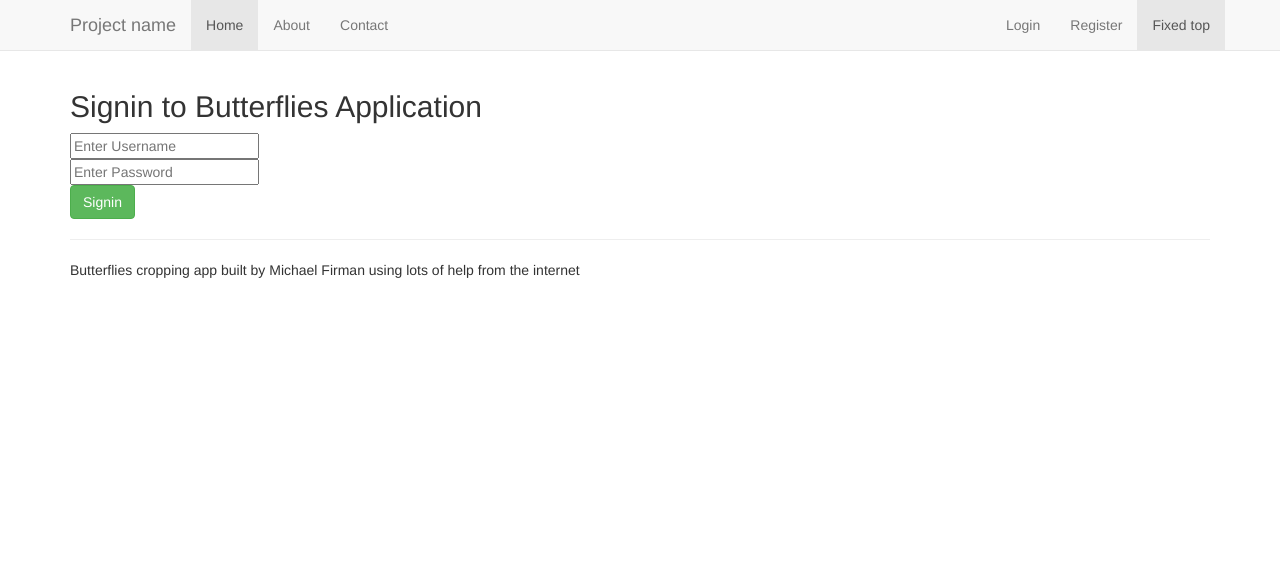
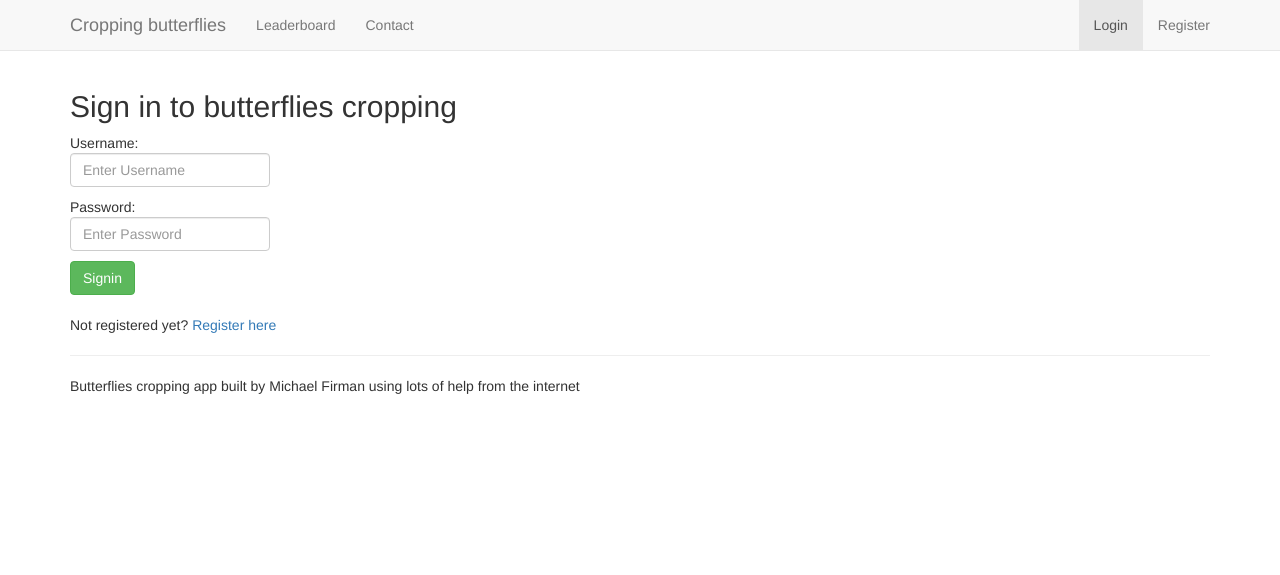
Before and after one commit to mdfirman/cropper, a Flask app: page /login in a window 1280 px wide. Shown: the top 575 px of the page. Run offline with Flask 2, Linux system fonts and the light colour scheme; parts of the project's set-up code (start-up, migrations or seed data) failed here and were passed over; some libraries are stand-ins or nearby versions.

Commit message:
All looking pretty super sexy, nearly there, just some bugs etc remaining

```diff
--- a/site/app.py
+++ b/site/app.py
@@ -5,13 +5,12 @@ from flask import Flask, render_template, request, url_for, send_from_directory
 import yaml
 import os
 import glob
-from time import time
+import time
 
 
 # Initialize the Flask application
 app = Flask(__name__)
 
-from datetime import datetime
 from flask_sqlalchemy import SQLAlchemy
 from flask import flash, redirect
 
@@ -20,8 +19,18 @@ from flask import Flask,session, request, flash, url_for, redirect, render_templ
 from flask.ext.login import login_user , logout_user , current_user , login_required
 from flask.ext.login import LoginManager
 
-from butterfly_file_handlers import build_unlabelled_img_set
+from butterfly_file_handlers import build_unlabelled_img_set, get_user_counts
 from userclass import User
+
+
+import random
+import StringIO
+
+from flask import make_response
+from matplotlib.backends.backend_agg import FigureCanvasAgg as FigureCanvas
+import matplotlib.pyplot as plt
+import seaborn as sns
+import numpy as np
 
 login_manager = LoginManager()
 login_manager.init_app(app)
@@ -29,10 +38,55 @@ login_manager.init_app(app)
 db = SQLAlchemy(app)
 
 global tic
-tic = time()
+tic = time.time()
+
+debug = True
+
+
+if debug:
+    data_dir = '/media/michael/Engage/data/butterflies/web_scraping/ispot/sightings_subset/'
+    yaml_name = 'sightings_subset.yaml'
+else:
+    data_dir = '/media/michael/Engage/data/butterflies/web_scraping/ispot/butterfly_subset/'
+    yaml_name = 'butterflies.yaml'
 
 global unlabelled_imgs
-unlabelled_imgs = build_unlabelled_img_set()
+unlabelled_imgs = build_unlabelled_img_set(data_dir, yaml_name)
+
+
+
+@app.route('/leaderboard_im.png')
+def leaderboard_im():
+    unames, counts = get_user_counts(data_dir)
+
+    ypos = np.arange(len(unames))
+
+    # plotting bar graph
+    fig = plt.figure(figsize=(8, 0.5+len(unames)/1.5))
+    plt.barh(ypos, counts, align='center', height=0.8)
+    plt.yticks(ypos, unames, fontsize=20)
+
+    # enforce integer only xticks
+    ya = plt.gca().get_xaxis()
+    ya.set_major_locator(plt.MaxNLocator(integer=True))
+
+    # moving axis to top
+    plt.gca().xaxis.tick_top()
+    plt.subplots_adjust(left=0.3, right=0.9, top=0.7, bottom=0.2)
+
+    # # xtick fontsize
+    plt.gca().tick_params(axis='x', which='major', labelsize=16)
+
+    # white background
+    plt.gca().set_axis_bgcolor((1, 1, 1))
+
+    canvas = FigureCanvas(fig)
+    output = StringIO.StringIO()
+    canvas.print_png(output)
+    response = make_response(output.getvalue())
+    response.mimetype = 'image/png'
+    return response
+
 
 
 # this gets a specific image file, and is used in the form_submit.html
@@ -49,7 +103,7 @@ def get_new_images():
 
     if not unlabelled_imgs:
         # might have run out, or might have missed one. Check all the files...
-        unlabelled_imgs = build_unlabelled_img_set()
+        unlabelled_imgs = build_unlabelled_img_set(data_dir, yaml_name)
 
         # now check again, if still empty then we're done
         if not unlabelled_imgs:
@@ -66,13 +120,17 @@ def form():
     This is run the first time the page is loaded
     """
     global tic, unlabelled_imgs
-    tic = time()
+    tic = time.time()
     T = get_new_images()
     print "T is ", T
     new_sighting_id, new_img_id, new_img_name = T
     return render_template('form_submit.html', sighting_id=new_sighting_id,
         img_id=new_img_name)
 
+
+@app.route('/leaderboard')
+def leaderboard():
+    return render_template('leaderboard.html')
 
 # Define a route for the action of the form, for example '/hello/'
 # We are also defining which type of requests this route is
@@ -89,7 +147,9 @@ def form_submission():
     # get the results from the form
     results = {
         'number_butterflies': str(request.form['number_butterflies']),
-        'time_taken': time() - tic
+        'time_taken': time.time() - tic,
+        'username': g.user.username,
+        'datetime': time.time()
     }
     try:
         results['top_bottom'] = str(request.form['topbottom'])
@@ -110,7 +170,7 @@ def form_submission():
 
     print "Saving results to ", savepath
     with open(savepath, 'w') as f:
-        yaml.dump(results, f, default_flow_style=False)
+        yaml.dump(results, f)
 
     # get a new image from the set of unlabelled images
     new_sighting_id, new_img_id, new_img_name = get_new_images()
@@ -120,7 +180,7 @@ def form_submission():
         return render_template('form_finished.html')
     else:
         # start the clock and render the new page
-        tic = time()
+        tic = time.time()
         print new_img_name
         return render_template('form_submit.html', sighting_id=new_sighting_id,
             img_id=new_img_name)
--- a/site/templates/layout.html
+++ b/site/templates/layout.html
@@ -4,7 +4,7 @@
 <meta http-equiv="X-UA-Compatible" content="IE=edge">
 <meta name="viewport" content="width=device-width, initial-scale=1">
 <title>Butterfly cropping</title>
-<meta name="viewport" content="initial-scale=1.0, user-scalable=no">
+<link rel="shortcut icon" href="../static/favicon.ico" />
 <meta charset="utf-8">
 <style>
 body {
@@ -12,11 +12,17 @@ body {
   padding-top: 70px;
     padding-bottom: 100px;
 }
+.textboxlabel {
+  margin-bottom: 0px;
+}
+.control-group{
+  margin-top: 10px;
+}
 </style>
 <link href="http://getbootstrap.com/dist/css/bootstrap.min.css" rel="stylesheet">
-<link href="../static/bootstrap-responsive.css" rel="stylesheet">
 <script src="https://ajax.googleapis.com/ajax/libs/jquery/2.2.0/jquery.min.js"></script>
 <script src="http://getbootstrap.com/dist/js/bootstrap.min.js"></script>
+{% block head %}{% endblock %}
 </head>
 
 <body>
@@ -30,23 +36,35 @@ body {
           <span class="icon-bar"></span>
           <span class="icon-bar"></span>
         </button>
-        <a class="navbar-brand" href="#">Project name</a>
+        <a class="navbar-brand" href="#">Cropping butterflies</a>
       </div>
       <div id="navbar" class="navbar-collapse collapse">
         <ul class="nav navbar-nav">
-          <li class="active"><a href="#">Home</a></li>
-          <li><a href="#about">About</a></li>
-          <li><a href="#contact">Contact</a></li>
+          {% if g.user.is_authenticated%}
+            <li {% if request.path == '/cropper' %}class="active"{% endif %}>
+              <a href="/cropper">Crop</a>
+            </li>
+          {% endif %}
+          <li {% if request.path == '/leaderboard' %}class="active"{% endif %}>
+            <a href="/leaderboard">Leaderboard</a>
+          </li>
+          <li {% if request.path == '/contact' %}class="active"{% endif %}>
+            <a href="#contact">Contact</a>
+          </li>
         </ul>
         <ul class="nav navbar-nav navbar-right">
           {% if g.user.is_authenticated%}
-            <li><a href="{{ url_for('logout') }}">Logout</a></li>
+            <li><a href="{{ url_for('logout') }}">Logout {{ g.user.username }}</a></li>
           {% endif %}
           {% if not g.user.is_authenticated%}
-            <li><a href="{{ url_for('login') }}">Login</a></li>
-            <li><a href="{{ url_for('register') }}">Register</a></li>
+            <li {% if request.path == '/login' %}class="active"{% endif %}>
+              <a href="{{ url_for('login') }}">Login</a>
+            </li>
+            <li {% if request.path == '/register' %}class="active"{% endif %}>
+              <a href="{{ url_for('register') }}">Register</a>
+            </li>
           {% endif %}
-          <li class="active"><a href="./">Fixed top <span class="sr-only">(current)</span></a></li>
+          <!-- <li class="active"><a href="./">Fixed top <span class="sr-only">(current)</span></a></li> -->
         </ul>
       </div><!--/.nav-collapse -->
     </div>
--- /dev/null
+++ b/site/templates/leaderboard.html
@@ -0,0 +1,6 @@
+{% extends "layout.html" %}
+{% block body %}
+  <h2>Butterflies cropping leaderboard</h2>
+  <br/>
+  <img src="leaderboard_im.png">
+{% endblock %}
--- a/site/templates/login.html
+++ b/site/templates/login.html
@@ -1,18 +1,20 @@
 {% extends "layout.html" %}
 {% block body %}
   <form action="" method=post class="form-horizontal">
-    <h2>Signin to Butterflies Application </h2>
+    <h2>Sign in to butterflies cropping </h2>
     <div class="control-group">
+        <p class="textboxlabel">Username:</p>
         <div class="controls">
-          <input type="text" id="username" name="username" class="input-xlarge"
-            placeholder="Enter Username" required>
+          <input type="text" id="username" name="username" class="form-control"
+            placeholder="Enter Username" style="width: 200px;"  required>
         </div>
     </div>
 
     <div class="control-group">
+        <p class="textboxlabel">Password:</p>
         <div class="controls">
-          <input type="password" id="password" name="password" class="input-xlarge"
-            placeholder="Enter Password" required>
+          <input type="password" id="password" name="password" class="form-control"
+            placeholder="Enter Password" style="width: 200px;" required>
         </div>
     </div>
 
@@ -22,4 +24,6 @@
         </div>
     </div>
   </form>
+  <br/>
+  <p> Not registered yet? <a href="/register">Register here</a> </p>
 {% endblock %}
```
Also changed, not shown: site/butterfly_file_handlers.py (+24 -10 lines), site/templates/form_submit.html (+16 -24 lines), site/templates/register.html (+18 -14 lines), site/userclass.py (added, +66 -0 lines), site/static/favicon.ico (added).
